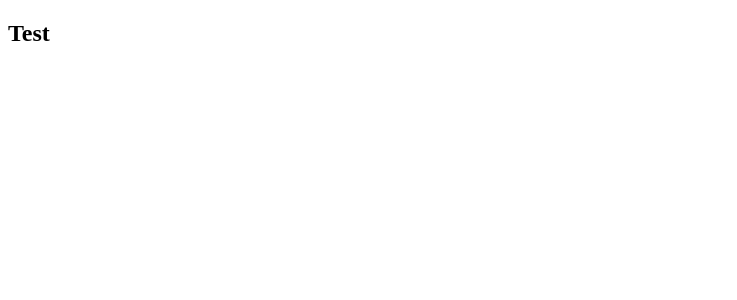
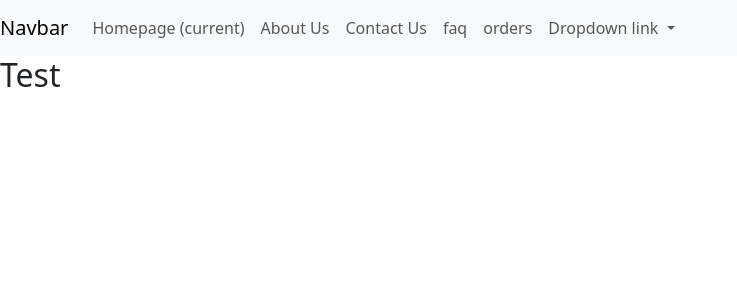
Before and after one commit to sachinaggerwal/IRM3004GroupAnteiku, a Django app: page /faq/ in a window 1280 px wide. Before the commit the part shown is almost empty. Shown: the top 300 px of the page, without its empty margins (0-737 px from the left). Run offline with Django 5.2, Linux system fonts and the light colour scheme.

Commit message:
linking pages

```diff
--- a/IRM_3004/culinaryCorner/templates/culinaryCorner/base.html
+++ b/IRM_3004/culinaryCorner/templates/culinaryCorner/base.html
@@ -4,10 +4,52 @@
 <head>
     <meta charset="UTF-8">
     <meta name="viewport" content="width=device-width, initial-scale=1.0">
+    <link href="https://cdn.jsdelivr.net/npm/bootstrap@5.3.3/dist/css/bootstrap.min.css" rel="stylesheet"
+        integrity="sha384-QWTKZyjpPEjISv5WaRU9OFeRpok6YctnYmDr5pNlyT2bRjXh0JMhjY6hW+ALEwIH" crossorigin="anonymous">
+    <script src="https://cdn.jsdelivr.net/npm/bootstrap@5.3.3/dist/js/bootstrap.bundle.min.js"
+        integrity="sha384-YvpcrYf0tY3lHB60NNkmXc5s9fDVZLESaAA55NDzOxhy9GkcIdslK1eN7N6jIeHz"
+        crossorigin="anonymous"></script>
     <title>{% block title%}{% endblock%}</title>
 </head>
 
 <body>
+    <nav class="navbar navbar-expand-lg navbar-light bg-light">
+        <a class="navbar-brand" href="#">Navbar</a>
+        <button class="navbar-toggler" type="button" data-toggle="collapse" data-target="#navbarNavDropdown"
+            aria-controls="navbarNavDropdown" aria-expanded="false" aria-label="Toggle navigation">
+            <span class="navbar-toggler-icon"></span>
+        </button>
+        <div class="collapse navbar-collapse" id="navbarNavDropdown">
+            <ul class="navbar-nav">
+                <li class="nav-item active">
+                    <a class="nav-link" href="#">Homepage <span class="sr-only">(current)</span></a>
+                </li>
+                <li class="nav-item">
+                    <a class="nav-link" href="about/">About Us</a>
+                </li>
+                <li class="nav-item">
+                    <a class="nav-link" href="contact/">Contact Us</a>
+                </li>
+                <li class="nav-item">
+                    <a class="nav-link" href="faq/">faq</a>
+                </li>
+                <li class="nav-item">
+                    <a class="nav-link" href="orders/">orders</a>
+                </li>
+                <li class="nav-item dropdown">
+                    <a class="nav-link dropdown-toggle" href="#" id="navbarDropdownMenuLink" data-toggle="dropdown"
+                        aria-haspopup="true" aria-expanded="false">
+                        Dropdown link
+                    </a>
+                    <div class="dropdown-menu" aria-labelledby="navbarDropdownMenuLink">
+                        <a class="dropdown-item" href="#">Action</a>
+                        <a class="dropdown-item" href="#">Another action</a>
+                        <a class="dropdown-item" href="#">Something else here</a>
+                    </div>
+                </li>
+            </ul>
+        </div>
+    </nav>
     {%block content%}{% endblock %}
 </body>
 
--- a/IRM_3004/culinaryCorner/views.py
+++ b/IRM_3004/culinaryCorner/views.py
@@ -6,3 +6,12 @@
 
 def about(request):
     return render(request, 'culinaryCorner/about.html')
+
+def contact(request):
+    return render(request, 'culinaryCorner/about.html')
+
+def faq(request):
+    return render(request, 'culinaryCorner/about.html')
+
+def orders(request):
+    return render(request, 'culinaryCorner/about.html')
```
